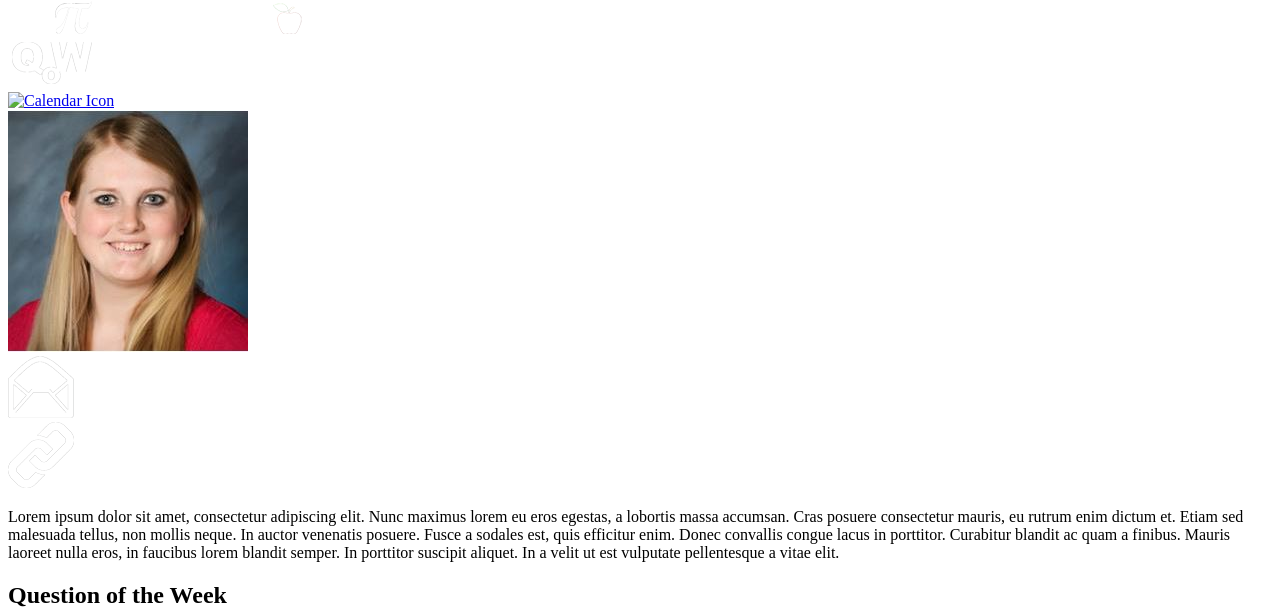
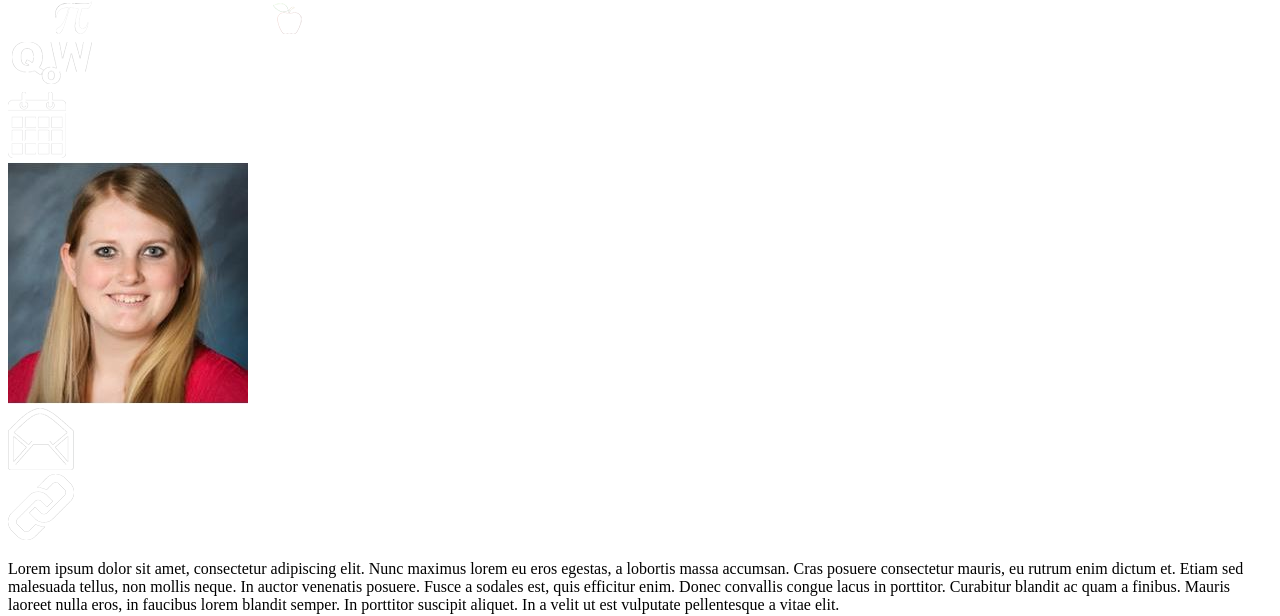
Before and after one commit to KaylaRoberts/KaylaRoberts.github.io, a plain HTML site: page index.html in a window 1280 px wide. Shown: the part 223-839 px from the top of the page. Drawn offline with Linux system fonts and the light colour scheme; files whose address does not match are found by name.

Commit message:
Update index.html

```diff
--- a/index.html
+++ b/index.html
@@ -47,7 +47,7 @@
 
 		<div class="calendar"><a id="aCal" href="www.ign.com">
 
-			<div class="newCalendarIcon"><img src="calendar2.png" alt="Calendar Icon"></div>
+			<div class="newCalendarIcon"><img src="teacherPics/calendar2.png" alt="Calendar Icon"></div>
 
 		</a></div>
 		<img class = "kaylaPic" src="../teacherPics/KaylaPic.JPG" alt="Kayla Roberts Photo">
```
